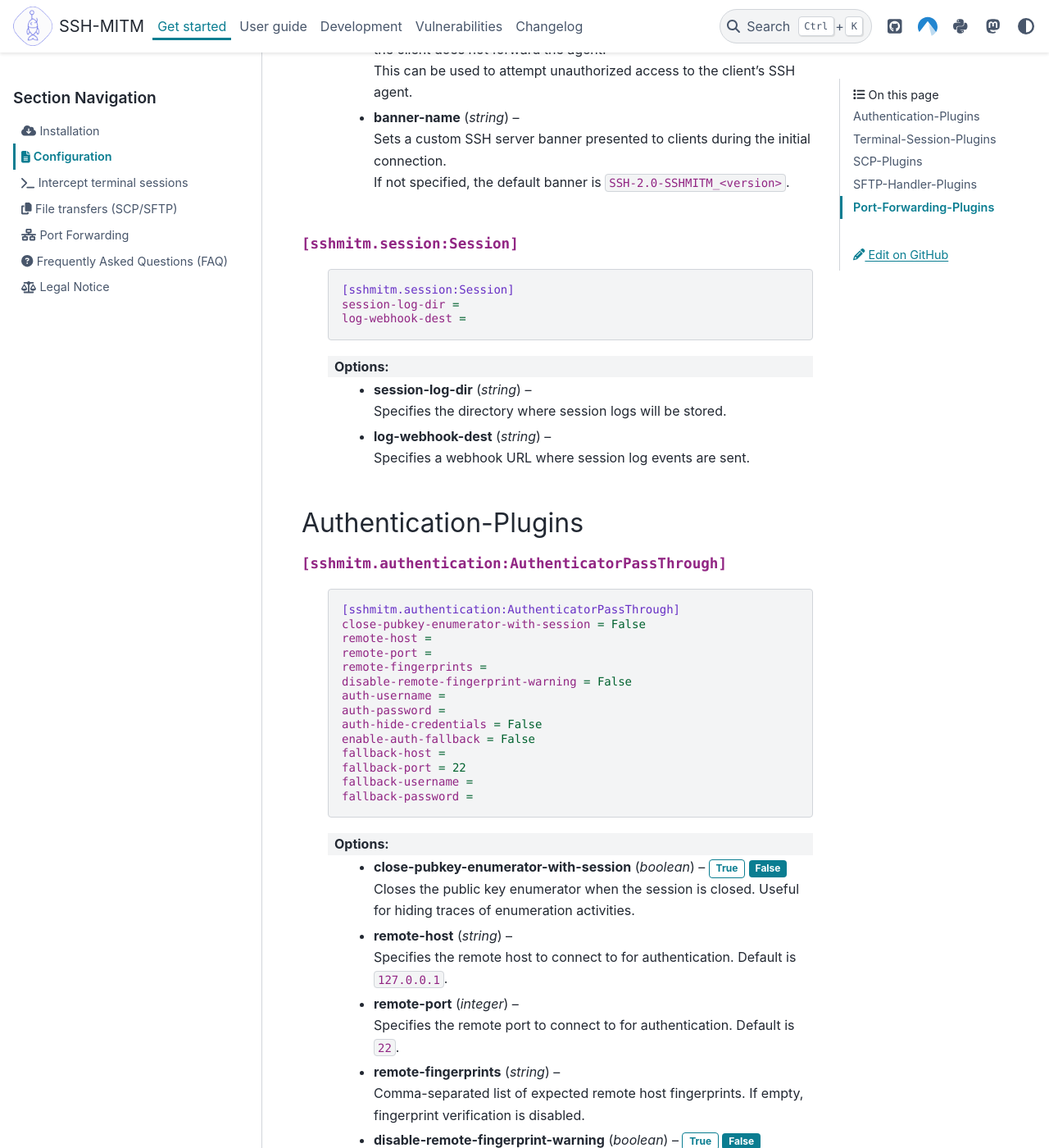
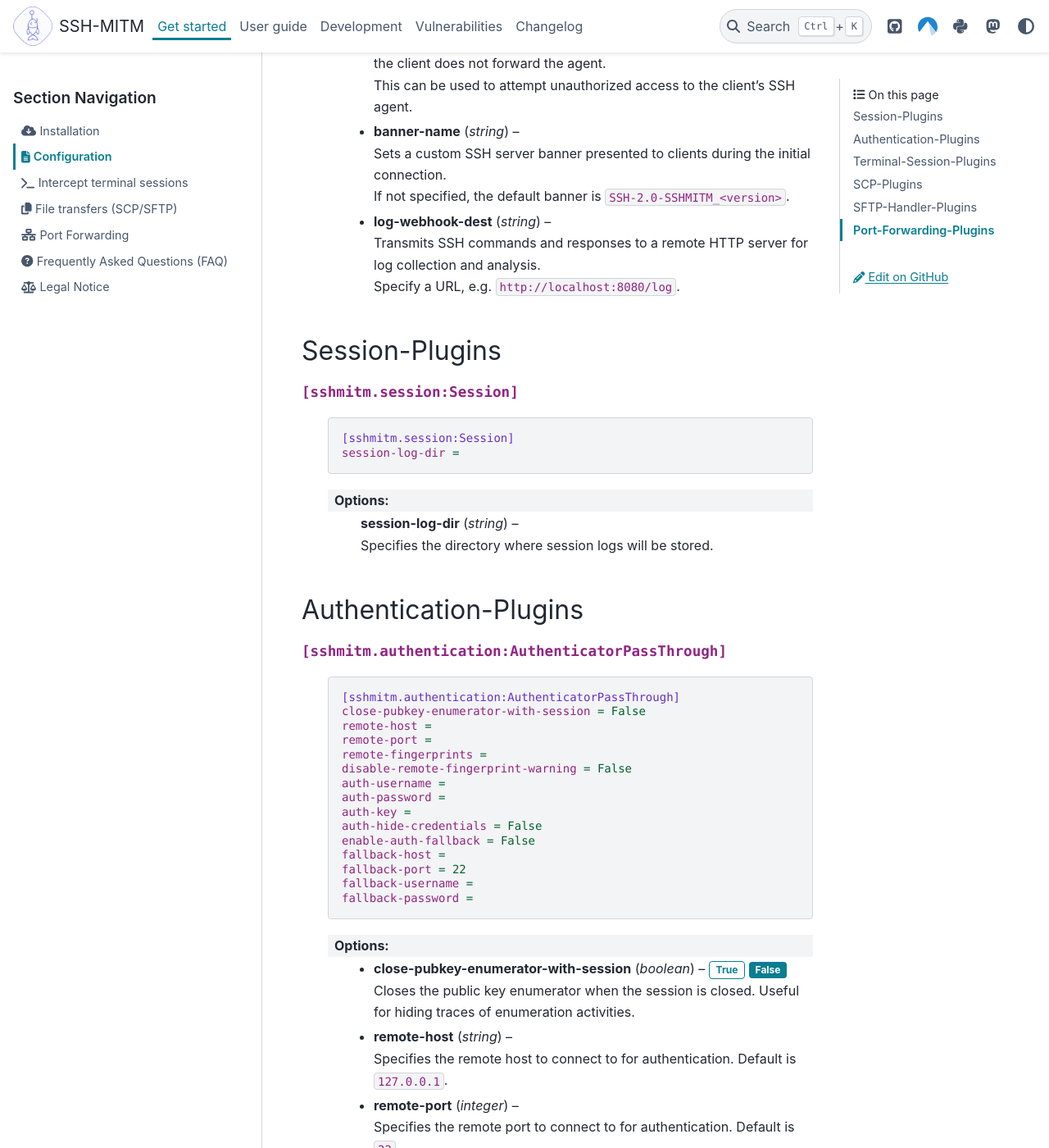
Before and after one commit to ssh-mitm/ssh-mitm, a Sphinx documentation site: the page built from doc/get_started/configuration.rst, in a window 1280 px wide and 1400 px high, scrolled down 2788 px. Shown: the whole window at 82% size. Built offline with Sphinx 7.4.7 and the PyData theme 0.15.4, drawn with Linux system fonts in a browser that asks for light colours; pages that are not in the unit, such as notebooks, are missing from menus; some of the changed text lies outside the part shown.

Commit message:
fixed config file and documentation

```diff
--- a/doc/get_started/configuration.rst
+++ b/doc/get_started/configuration.rst
@@ -95,6 +96,12 @@
    :option string banner-name: |br|
       Sets a custom SSH server banner presented to clients during the initial connection. |br|
       If not specified, the default banner is ``SSH-2.0-SSHMITM_<version>``.
+   :option string log-webhook-dest: |br|
+      Transmits SSH commands and responses to a remote HTTP server for log collection and analysis. |br|
+      Specify a URL, e.g. ``http://localhost:8080/log``.
+
+Session-Plugins
+---------------
 
 .. confval:: [sshmitm.session:Session]
 
@@ -102,12 +109,9 @@
 
       [sshmitm.session:Session]
       session-log-dir =
-      log-webhook-dest =
 
    :option string session-log-dir: |br|
       Specifies the directory where session logs will be stored.
-   :option string log-webhook-dest: |br|
-      Specifies a webhook URL where session log events are sent.
 
 Authentication-Plugins
 ----------------------
@@ -124,6 +128,7 @@ Authentication-Plugins
       disable-remote-fingerprint-warning = False
       auth-username =
       auth-password =
+      auth-key =
       auth-hide-credentials = False
       enable-auth-fallback = False
       fallback-host =
@@ -145,6 +150,8 @@ Authentication-Plugins
       Specifies the username for remote authentication.
    :option string auth-password: |br|
       Specifies the password for remote authentication.
+   :option string auth-key: |br|
+      Specifies the path to an SSH private key used for remote authentication.
    :option boolean auth-hide-credentials: :bdg-primary-line:`True` :bdg-primary:`False` |br|
       Prevents logging of credentials, which is useful for presentations or security-sensitive environments.
    :option boolean enable-auth-fallback: :bdg-primary-line:`True` :bdg-primary:`False` |br|
```
Also changed, not shown: other parts of doc/get_started/configuration.rst (+2 -1 lines), 1 other file.
